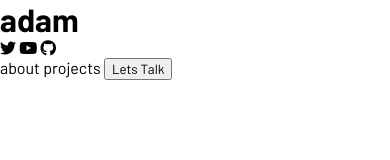
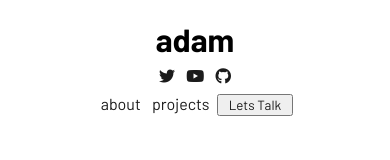
Before and after one commit to adamjralph/developer-portfolio, a website: page src/index.html in a window 390 px wide. Drawn offline with Linux system fonts and the light colour scheme; files that its build step writes are made by us from their sources.

Commit message:
mobile header

```diff
--- a/public/css/style.css
+++ b/public/css/style.css
@@ -5,7 +5,15 @@
   --fs-600: 1.5rem;
   --fs-500: 1.25rem;
   --fs-400: 1rem;
-  --ff-primary: "Barlow", Sans-serif;
+  --pd-xl: 5rem;
+  --pd-600: 1.5rem;
+  --pd-500: 1.25rem;
+  --pd-400: 1rem;
+  --mg-xl: 5rem;
+  --mg-600: 1.5rem;
+  --mg-500: 1.25rem;
+  --mg-400: 1rem;
+  --ff-primary: "Barlow", sans-serif;
 }
 
 body,
@@ -15,6 +23,7 @@ h3,
 h4,
 h5,
 h6,
+p,
 a,
 li {
   font-family: var(--ff-primary);
@@ -23,7 +32,7 @@ li {
 
 a {
   text-decoration: none;
-  color: var(--ff-body);
+  color: var(--cl-neutral-black);
 }
 
 *,
@@ -57,10 +66,6 @@ blockquote::after {
   content: close-quote;
 }
 
-h2 {
-  font-size: var(--fs-600);
-}
-
 .container {
   max-width: 1220px;
   margin-inline: auto;
@@ -75,18 +80,71 @@ h2 {
   }
 }
 :root {
-  --cl-primary-500: #1b4bf7;
-  --cl-neutral-900: rgb(27, 27, 27);
-  --cl-neutral-100: hsl(0 0% 100%);
+  --fs-xl: 5rem;
+  --fs-600: 1.5rem;
+  --fs-500: 1.25rem;
+  --fs-400: 1rem;
+  --fs-300: 0.5rem;
+  --fs-200: 0.25rem;
+  --pd-xl: 5rem;
+  --pd-600: 1.5rem;
+  --pd-500: 1.25rem;
+  --pd-400: 1rem;
+  --pd-300: 0.5rem;
+  --pd-200: 0.25rem;
+  --mg-xl: 5rem;
+  --mg-600: 1.5rem;
+  --mg-500: 1.25rem;
+  --mg-400: 1rem;
+  --mg-300: 0.5rem;
+  --mg-200: 0.25rem;
+}
+
+:root {
+  --cl-primary-blue: #1b4bf7;
+  --cl-neutral-black: rgb(27, 27, 27);
+  --cl-neutral-white: hsl(0 0% 100%);
   --cl-twitter: #1d9bf0;
   --cl-youtube: #ff0000;
   --cl-github: #727272;
+}
+
+.header {
+  display: flex;
+  flex-direction: column;
+  align-items: center;
+  margin-inline: auto;
+  padding-inline: 1.5rem;
+  margin-block-start: var(--mg-500);
+}
+
+.header__social {
+  margin-block-start: var(--mg-300);
+}
+
+.header__social__link {
+  padding-inline: var(--pd-200);
+}
+
+.header__nav {
+  margin-block-start: var(--mg-300);
+}
+
+.header__nav__link {
+  margin-inline: var(--mg-200);
+}
+
+.header__nav__btn {
+  display: block;
 }
 
 .header__social__icon {
   color: #000;
   width: 1rem;
   height: 1rem;
+}
+.header__social__icon--twitter, .header__social__icon--youtube, .header__social__icon--github {
+  transition: all 0.3s ease-in-out;
 }
 .header__social__icon--twitter:hover, .header__social__icon--twitter:focus {
   color: var(--cl-twitter);
@@ -98,13 +156,14 @@ h2 {
   border-radius: 50%;
 }
 .header__social__icon--github:hover, .header__social__icon--github:focus {
-  color: var(--cl-neutral-100);
+  color: var(--cl-neutral-white);
   background-color: #000;
 }
 
 @media (min-width: 600px) {
   .header {
     display: flex;
+    flex-direction: row;
     margin-inline: auto;
     justify-content: space-between;
     align-items: center;
--- a/src/index.html
+++ b/src/index.html
@@ -4,16 +4,16 @@
     <meta charset="UTF-8" />
     <meta http-equiv="X-UA-Compatible" content="IE=edge" />
     <meta name="viewport" content="width=, initial-scale=1.0" />
-    <script
-      src="https://kit.fontawesome.com/6543bd4db3.js"
-      crossorigin="anonymous"
-    ></script>
     <link rel="preconnect" href="https://fonts.googleapis.com" />
     <link rel="preconnect" href="https://fonts.gstatic.com" crossorigin />
     <link
       href="https://fonts.googleapis.com/css2?family=Barlow:ital,wght@0,300;0,400;0,500;0,600;0,700;0,900;1,100&display=swap"
       rel="stylesheet"
     />
+    <script
+      src="https://kit.fontawesome.com/6543bd4db3.js"
+      crossorigin="anonymous"
+    ></script>
     <link rel="stylesheet" href="./css/style.css" />
     <title>Adam Ralph</title>
   </head>
--- a/src/sass/abstracts/color.scss
+++ b/src/sass/abstracts/color.scss
@@ -1,8 +1,8 @@
 :root {
   // Main colors
-  --cl-primary-500: #1b4bf7;
-  --cl-neutral-900: rgb(27, 27, 27);
-  --cl-neutral-100: hsl(0 0% 100%);
+  --cl-primary-blue: #1b4bf7;
+  --cl-neutral-black: rgb(27, 27, 27);
+  --cl-neutral-white: hsl(0 0% 100%);
 
   // Social colors
   --cl-twitter: #1d9bf0;
--- a/src/sass/abstracts/page.scss
+++ b/src/sass/abstracts/page.scss
@@ -30,10 +30,6 @@ blockquote::after {
   content: close-quote;
 }
 
-h2 {
-  font-size: var(--fs-600);
-}
-
 // Page container
 .container {
   max-width: 1220px;
@@ -48,3 +44,29 @@ h2 {
     --fs-400: 1.125rem;
   }
 }
+
+:root {
+  // Font sizes
+  --fs-xl: 5rem;
+  --fs-600: 1.5rem;
+  --fs-500: 1.25rem;
+  --fs-400: 1rem;
+  --fs-300: 0.5rem;
+  --fs-200: 0.25rem;
+
+  // Padding
+  --pd-xl: 5rem;
+  --pd-600: 1.5rem;
+  --pd-500: 1.25rem;
+  --pd-400: 1rem;
+  --pd-300: 0.5rem;
+  --pd-200: 0.25rem;
+
+  // Margin
+  --mg-xl: 5rem;
+  --mg-600: 1.5rem;
+  --mg-500: 1.25rem;
+  --mg-400: 1rem;
+  --mg-300: 0.5rem;
+  --mg-200: 0.25rem;
+}
--- a/src/sass/abstracts/typography.scss
+++ b/src/sass/abstracts/typography.scss
@@ -8,8 +8,20 @@
   --fs-500: 1.25rem;
   --fs-400: 1rem;
 
+  // Padding
+  --pd-xl: 5rem;
+  --pd-600: 1.5rem;
+  --pd-500: 1.25rem;
+  --pd-400: 1rem;
+
+  // Margin
+  --mg-xl: 5rem;
+  --mg-600: 1.5rem;
+  --mg-500: 1.25rem;
+  --mg-400: 1rem;
+
   // Fonts
-  --ff-primary: "Barlow", Sans-serif;
+  --ff-primary: "Barlow", sans-serif;
 }
 
 body,
@@ -19,6 +31,7 @@ h3,
 h4,
 h5,
 h6,
+p,
 a,
 li {
   font-family: var(--ff-primary);
@@ -27,5 +40,5 @@ li {
 
 a {
   text-decoration: none;
-  color: var(--ff-body);
+  color: var(--cl-neutral-black);
 }
--- a/src/sass/components/header.scss
+++ b/src/sass/components/header.scss
@@ -1,14 +1,45 @@
 // Header navigation
+.header {
+  display: flex;
+  flex-direction: column;
+  align-items: center;
+  margin-inline: auto;
+  padding-inline: 1.5rem;
+  margin-block-start: var(--mg-500);
+}
 
-// Rounded background for gihub icon hover/focus
-.header__social__icon--github {
+.header__social {
+  margin-block-start: var(--mg-300);
 }
+
+.header__social__link {
+  padding-inline: var(--pd-200);
+}
+
+// Navigation
+.header__nav {
+  margin-block-start: var(--mg-300);
+}
+
+.header__nav__link {
+  margin-inline: var(--mg-200);
+}
+
+.header__nav__btn {
+  display: block;
+}
+
+// Social icons hover/focus state
 
 .header__social__icon {
   color: #000;
   width: 1rem;
   height: 1rem;
-
+  &--twitter,
+  &--youtube,
+  &--github {
+    transition: all 0.3s ease-in-out;
+  }
   &--twitter:hover,
   &--twitter:focus {
     color: var(--cl-twitter);
@@ -23,14 +54,16 @@
   }
   &--github:hover,
   &--github:focus {
-    color: var(--cl-neutral-100);
+    color: var(--cl-neutral-white);
     background-color: #000;
   }
 }
 
+// Media mobile
 @media (min-width: 600px) {
   .header {
     display: flex;
+    flex-direction: row;
     margin-inline: auto;
     justify-content: space-between;
     align-items: center;
```
Also changed, not shown: public/index.html (+4 -4 lines), public/css/abstracts/color.css, public/css/abstracts/index.css, public/css/abstracts/page.css, public/css/abstracts/typography.css, public/css/components/header.css, public/css/components/index.css.
